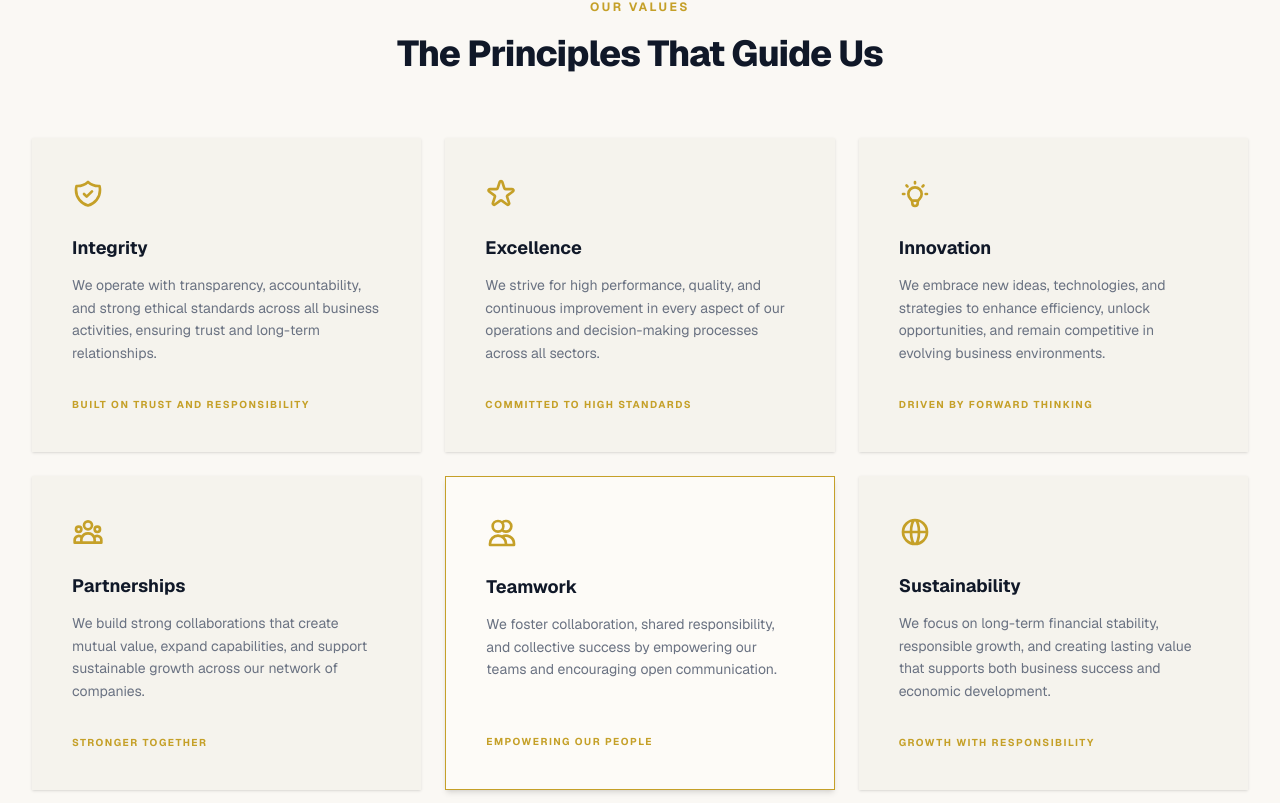
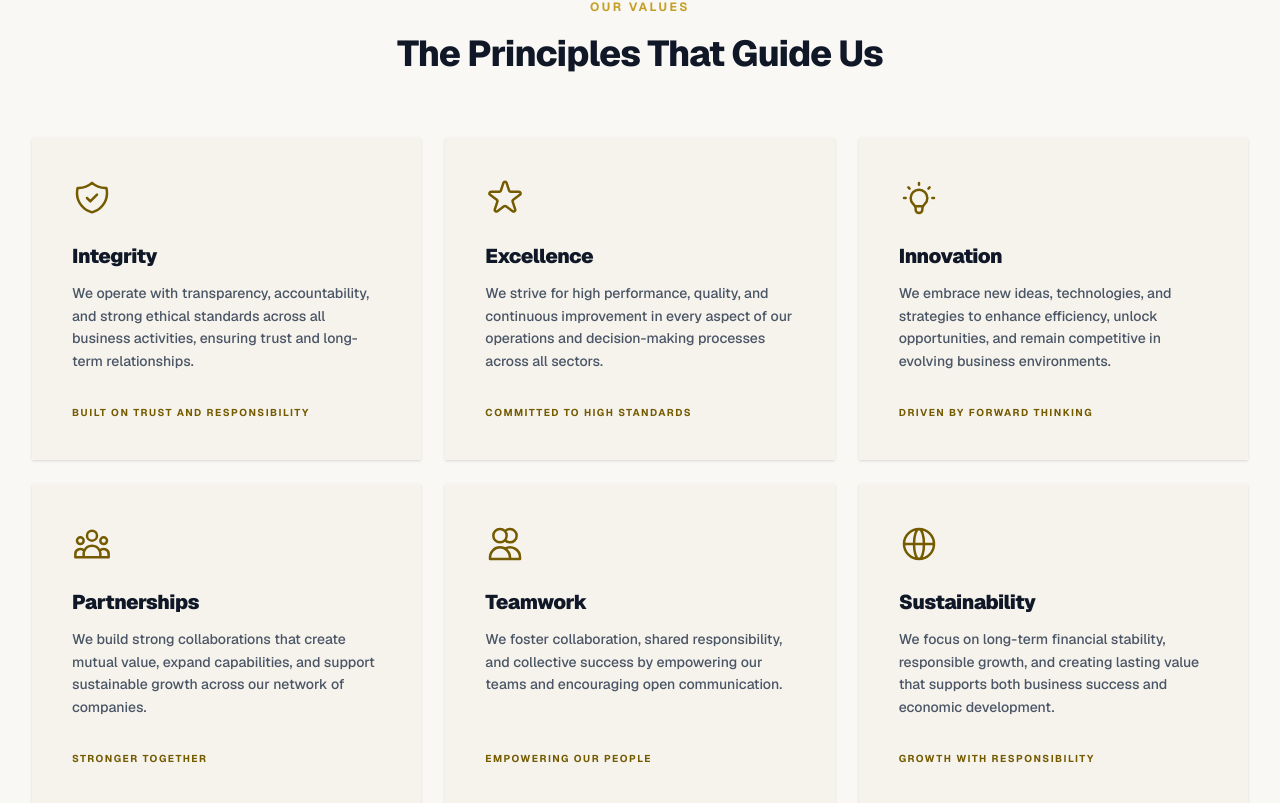
Before and after one commit to sabbir-hossen66/salem-ai-product-frontend, a Next.js app: page /about in a window 1280 px wide. Shown: the part 2297-3100 px from the top of the page. Built offline with nearby package versions, Linux system fonts and the light colour scheme.

Commit message:
about section hover add

```diff
--- a/components/aboutPage/components/DirectionAndValuesSection.tsx
+++ b/components/aboutPage/components/DirectionAndValuesSection.tsx
@@ -9,7 +9,7 @@ export default function DirectionAndValuesSection() {
     // মাউস মুভমেন্ট ট্র্যাক করার জন্য স্টেট
     const [offset, setOffset] = useState({ x: 0, y: 0 });
 
-    const handleMouseMove = (e: React.MouseEvent<HTMLDivElement>) => {
+    const handleMouseMove = (e) => {
         // স্ক্রিনের কেন্দ্রবিন্দু থেকে মাউসের দূরত্ব বের করা হচ্ছে (সেন্সিটিভিটি 30)
         const x = (e.clientX - window.innerWidth / 2) / 30;
         const y = (e.clientY - window.innerHeight / 2) / 30;
@@ -153,83 +153,39 @@ export default function DirectionAndValuesSection() {
         {/* Values Grid */}
         <div className="grid grid-cols-1 md:grid-cols-2 lg:grid-cols-3 gap-6">
 
-                        {/* Value 1 */}
-                        <div className="group bg-[#F5F3ED] p-8 lg:p-10 flex flex-col shadow-sm cursor-pointer transition-all duration-300 hover:-translate-y-2 hover:shadow-xl hover:bg-white">
-                            <div className="text-[#C5A028] mb-6 transition-transform duration-300 group-hover:scale-110 w-fit">
-                                <svg className="w-8 h-8" fill="none" stroke="currentColor" viewBox="0 0 24 24"><path strokeLinecap="round" strokeLinejoin="round" strokeWidth={2} d="M9 12l2 2 4-4m5.618-4.016A11.955 11.955 0 0112 2.944a11.955 11.955 0 01-8.618 3.04A12.02 12.02 0 003 9c0 5.591 3.824 10.29 9 11.622 5.176-1.332 9-6.03 9-11.622 0-1.042-.133-2.052-.382-3.016z" /></svg>
+            {/* Reusable Value Card Mapping */}
+            {[1, 2, 3, 4, 5, 6].map((num) => (
+                <div
+                    key={num}
+                    className="group bg-[#F6F3ED] border-none p-8 lg:p-10 flex flex-col shadow-sm cursor-pointer transition-all duration-500 hover:-translate-y-2 hover:shadow-2xl hover:border-[#FFE180] hover:bg-[#FDFBF7]"
+                >
+                    {/* Icon Container - Default Color: #745B00, Hover: #FFE180 */}
+                    <div className="text-[#745B00] mb-6 transition-all duration-300 group-hover:text-[#FFE180] group-hover:scale-110 w-fit">
+                        {num === 1 && <svg className="w-10 h-10" fill="none" stroke="currentColor" viewBox="0 0 24 24"><path strokeLinecap="round" strokeLinejoin="round" strokeWidth={1.5} d="M9 12l2 2 4-4m5.618-4.016A11.955 11.955 0 0112 2.944a11.955 11.955 0 01-8.618 3.04A12.02 12.02 0 003 9c0 5.591 3.824 10.29 9 11.622 5.176-1.332 9-6.03 9-11.622 0-1.042-.133-2.052-.382-3.016z" /></svg>}
+                        {num === 2 && <svg className="w-10 h-10" fill="none" stroke="currentColor" viewBox="0 0 24 24"><path strokeLinecap="round" strokeLinejoin="round" strokeWidth={1.5} d="M11.049 2.927c.3-.921 1.603-.921 1.902 0l1.519 4.674a1 1 0 00.95.69h4.915c.969 0 1.371 1.24.588 1.81l-3.976 2.888a1 1 0 00-.363 1.118l1.518 4.674c.3.922-.755 1.688-1.538 1.118l-3.976-2.888a1 1 0 00-1.176 0l-3.976 2.888c-.783.57-1.838-.197-1.538-1.118l1.518-4.674a1 1 0 00-.363-1.118l-3.976-2.888c-.784-.57-.38-1.81.588-1.81h4.914a1 1 0 00.951-.69l1.519-4.674z" /></svg>}
+                        {num === 3 && <svg className="w-10 h-10" fill="none" stroke="currentColor" viewBox="0 0 24 24"><path strokeLinecap="round" strokeLinejoin="round" strokeWidth={1.5} d="M9.663 17h4.673M12 3v1m6.364 1.636l-.707.707M21 12h-1M4 12H3m3.343-5.657l-.707-.707m2.828 9.9a5 5 0 117.072 0l-.548.547A3.374 3.374 0 0014 18.469V19a2 2 0 11-4 0v-.531c0-.895-.356-1.754-.988-2.386l-.548-.547z" /></svg>}
+                        {num === 4 && <svg className="w-10 h-10" fill="none" stroke="currentColor" viewBox="0 0 24 24"><path strokeLinecap="round" strokeLinejoin="round" strokeWidth={1.5} d="M17 20h5v-2a3 3 0 00-5.356-1.857M17 20H7m10 0v-2c0-.656-.126-1.283-.356-1.857M7 20H2v-2a3 3 0 015.356-1.857M7 20v-2c0-.656.126-1.283.356-1.857m0 0a5.002 5.002 0 019.288 0M15 7a3 3 0 11-6 0 3 3 0 016 0zm6 3a2 2 0 11-4 0 2 2 0 014 0zM7 10a2 2 0 11-4 0 2 2 0 014 0z" /></svg>}
+                        {num === 5 && <svg className="w-10 h-10" fill="none" stroke="currentColor" viewBox="0 0 24 24"><path strokeLinecap="round" strokeLinejoin="round" strokeWidth={1.5} d="M12 4.354a4 4 0 110 5.292M15 21H3v-1a6 6 0 0112 0v1zm0 0h6v-1a6 6 0 00-9-5.197M13 7a4 4 0 11-8 0 4 4 0 018 0z" /></svg>}
+                        {num === 6 && <svg className="w-10 h-10" fill="none" stroke="currentColor" viewBox="0 0 24 24"><path strokeLinecap="round" strokeLinejoin="round" strokeWidth={1.5} d="M21 12a9 9 0 01-9 9m9-9a9 9 0 00-9-9m9 9H3m9 9a9 9 0 01-9-9m9 9c1.657 0 3-4.03 3-9s-1.343-9-3-9m0 18c-1.657 0-3-4.03-3-9s1.343-9 3-9m-9 9a9 9 0 019-9" /></svg>}
                     </div>
-                            <h3 className="text-lg font-bold text-gray-900 mb-3 group-hover:text-[#C5A028] transition-colors duration-300">{t("values.val1_title")}</h3>
-                            <p className="text-gray-500 text-sm leading-relaxed mb-8 flex-grow">{t("values.val1_desc")}</p>
+
+                    <h3 className="text-xl font-black text-gray-900 mb-3 tracking-tight group-hover:text-[#745B00] transition-colors duration-300">
+                        {t(`values.val${num}_title`)}
+                    </h3>
+
+                    <p className="text-gray-600 text-sm leading-relaxed mb-8 flex-grow font-medium">
+                        {t(`values.val${num}_desc`)}
+                    </p>
+
                     <div className="flex items-center justify-between mt-auto">
-                                <span className="text-[#C5A028] text-[10px] font-bold tracking-[0.15em] uppercase">{t("values.val1_tag")}</span>
-                                <div className="w-0 h-[2px] bg-[#C5A028] transition-all duration-500 group-hover:w-8" />
+                        <span className="text-[#745B00] text-[10px] font-bold tracking-[0.15em] uppercase">
+                            {t(`values.val${num}_tag`)}
+                        </span>
+                        {/* Animated Underline on Hover */}
+                        <div className="w-0 h-[2px] bg-[#FFE180] transition-all duration-500 group-hover:w-12" />
                     </div>
                 </div>
-
-                        {/* Value 2 */}
-                        <div className="group bg-[#F5F3ED] p-8 lg:p-10 flex flex-col shadow-sm cursor-pointer transition-all duration-300 hover:-translate-y-2 hover:shadow-xl hover:bg-white">
-                            <div className="text-[#C5A028] mb-6 transition-transform duration-300 group-hover:scale-110 group-hover:rotate-12 w-fit">
-                                <svg className="w-8 h-8" fill="none" stroke="currentColor" viewBox="0 0 24 24"><path strokeLinecap="round" strokeLinejoin="round" strokeWidth={2} d="M11.049 2.927c.3-.921 1.603-.921 1.902 0l1.519 4.674a1 1 0 00.95.69h4.915c.969 0 1.371 1.24.588 1.81l-3.976 2.888a1 1 0 00-.363 1.118l1.518 4.674c.3.922-.755 1.688-1.538 1.118l-3.976-2.888a1 1 0 00-1.176 0l-3.976 2.888c-.783.57-1.838-.197-1.538-1.118l1.518-4.674a1 1 0 00-.363-1.118l-3.976-2.888c-.784-.57-.38-1.81.588-1.81h4.914a1 1 0 00.951-.69l1.519-4.674z" /></svg>
-                            </div>
-                            <h3 className="text-lg font-bold text-gray-900 mb-3 group-hover:text-[#C5A028] transition-colors duration-300">{t("values.val2_title")}</h3>
-                            <p className="text-gray-500 text-sm leading-relaxed mb-8 flex-grow">{t("values.val2_desc")}</p>
-                            <div className="flex items-center justify-between mt-auto">
-                                <span className="text-[#C5A028] text-[10px] font-bold tracking-[0.15em] uppercase">{t("values.val2_tag")}</span>
-                                <div className="w-0 h-[2px] bg-[#C5A028] transition-all duration-500 group-hover:w-8" />
-                            </div>
-                        </div>
-
-                        {/* Value 3 */}
-                        <div className="group bg-[#F5F3ED] p-8 lg:p-10 flex flex-col shadow-sm cursor-pointer transition-all duration-300 hover:-translate-y-2 hover:shadow-xl hover:bg-white">
-                            <div className="text-[#C5A028] mb-6 transition-transform duration-300 group-hover:scale-110 w-fit">
-                                <svg className="w-8 h-8" fill="none" stroke="currentColor" viewBox="0 0 24 24"><path strokeLinecap="round" strokeLinejoin="round" strokeWidth={2} d="M9.663 17h4.673M12 3v1m6.364 1.636l-.707.707M21 12h-1M4 12H3m3.343-5.657l-.707-.707m2.828 9.9a5 5 0 117.072 0l-.548.547A3.374 3.374 0 0014 18.469V19a2 2 0 11-4 0v-.531c0-.895-.356-1.754-.988-2.386l-.548-.547z" /></svg>
-                            </div>
-                            <h3 className="text-lg font-bold text-gray-900 mb-3 group-hover:text-[#C5A028] transition-colors duration-300">{t("values.val3_title")}</h3>
-                            <p className="text-gray-500 text-sm leading-relaxed mb-8 flex-grow">{t("values.val3_desc")}</p>
-                            <div className="flex items-center justify-between mt-auto">
-                                <span className="text-[#C5A028] text-[10px] font-bold tracking-[0.15em] uppercase">{t("values.val3_tag")}</span>
-                                <div className="w-0 h-[2px] bg-[#C5A028] transition-all duration-500 group-hover:w-8" />
-                            </div>
-                        </div>
-
-                        {/* Value 4 */}
-                        <div className="group bg-[#F5F3ED] p-8 lg:p-10 flex flex-col shadow-sm cursor-pointer transition-all duration-300 hover:-translate-y-2 hover:shadow-xl hover:bg-white">
-                            <div className="text-[#C5A028] mb-6 transition-transform duration-300 group-hover:scale-110 w-fit">
-                                <svg className="w-8 h-8" fill="none" stroke="currentColor" viewBox="0 0 24 24"><path strokeLinecap="round" strokeLinejoin="round" strokeWidth={2} d="M17 20h5v-2a3 3 0 00-5.356-1.857M17 20H7m10 0v-2c0-.656-.126-1.283-.356-1.857M7 20H2v-2a3 3 0 015.356-1.857M7 20v-2c0-.656.126-1.283.356-1.857m0 0a5.002 5.002 0 019.288 0M15 7a3 3 0 11-6 0 3 3 0 016 0zm6 3a2 2 0 11-4 0 2 2 0 014 0zM7 10a2 2 0 11-4 0 2 2 0 014 0z" /></svg>
-                            </div>
-                            <h3 className="text-lg font-bold text-gray-900 mb-3 group-hover:text-[#C5A028] transition-colors duration-300">{t("values.val4_title")}</h3>
-                            <p className="text-gray-500 text-sm leading-relaxed mb-8 flex-grow">{t("values.val4_desc")}</p>
-                            <div className="flex items-center justify-between mt-auto">
-                                <span className="text-[#C5A028] text-[10px] font-bold tracking-[0.15em] uppercase">{t("values.val4_tag")}</span>
-                                <div className="w-0 h-[2px] bg-[#C5A028] transition-all duration-500 group-hover:w-8" />
-                            </div>
-                        </div>
-
-                        {/* Value 5 (Highlighted) */}
-                        <div className="group bg-[#Fdfbf7] border border-[#C5A028] p-8 lg:p-10 flex flex-col shadow-md cursor-pointer transition-all duration-300 hover:-translate-y-2 hover:shadow-2xl hover:border-[#FFC300] hover:bg-[#fffbf0]">
-                            <div className="text-[#C5A028] mb-6 transition-transform duration-300 group-hover:scale-110 w-fit">
-                                <svg className="w-8 h-8" fill="none" stroke="currentColor" viewBox="0 0 24 24"><path strokeLinecap="round" strokeLinejoin="round" strokeWidth={2} d="M12 4.354a4 4 0 110 5.292M15 21H3v-1a6 6 0 0112 0v1zm0 0h6v-1a6 6 0 00-9-5.197M13 7a4 4 0 11-8 0 4 4 0 018 0z" /></svg>
-                            </div>
-                            <h3 className="text-lg font-bold text-gray-900 mb-3 group-hover:text-[#C5A028] transition-colors duration-300">{t("values.val5_title")}</h3>
-                            <p className="text-gray-500 text-sm leading-relaxed mb-8 flex-grow">{t("values.val5_desc")}</p>
-                            <div className="flex items-center justify-between mt-auto">
-                                <span className="text-[#C5A028] text-[10px] font-bold tracking-[0.15em] uppercase">{t("values.val5_tag")}</span>
-                                <div className="w-0 h-[2px] bg-[#C5A028] transition-all duration-500 group-hover:w-8" />
-                            </div>
-                        </div>
-
-                        {/* Value 6 */}
-                        <div className="group bg-[#F5F3ED] p-8 lg:p-10 flex flex-col shadow-sm cursor-pointer transition-all duration-300 hover:-translate-y-2 hover:shadow-xl hover:bg-white">
-                            <div className="text-[#C5A028] mb-6 transition-transform duration-300 group-hover:scale-110 w-fit">
-                                <svg className="w-8 h-8" fill="none" stroke="currentColor" viewBox="0 0 24 24"><path strokeLinecap="round" strokeLinejoin="round" strokeWidth={2} d="M21 12a9 9 0 01-9 9m9-9a9 9 0 00-9-9m9 9H3m9 9a9 9 0 01-9-9m9 9c1.657 0 3-4.03 3-9s-1.343-9-3-9m0 18c-1.657 0-3-4.03-3-9s1.343-9 3-9m-9 9a9 9 0 019-9" /></svg>
-                            </div>
-                            <h3 className="text-lg font-bold text-gray-900 mb-3 group-hover:text-[#C5A028] transition-colors duration-300">{t("values.val6_title")}</h3>
-                            <p className="text-gray-500 text-sm leading-relaxed mb-8 flex-grow">{t("values.val6_desc")}</p>
-                            <div className="flex items-center justify-between mt-auto">
-                                <span className="text-[#C5A028] text-[10px] font-bold tracking-[0.15em] uppercase">{t("values.val6_tag")}</span>
-                                <div className="w-0 h-[2px] bg-[#C5A028] transition-all duration-500 group-hover:w-8" />
-                            </div>
-                        </div>
+            ))}
 
         </div>
     </div>
```
Lines whose indentation alone changed are shown as unchanged.
